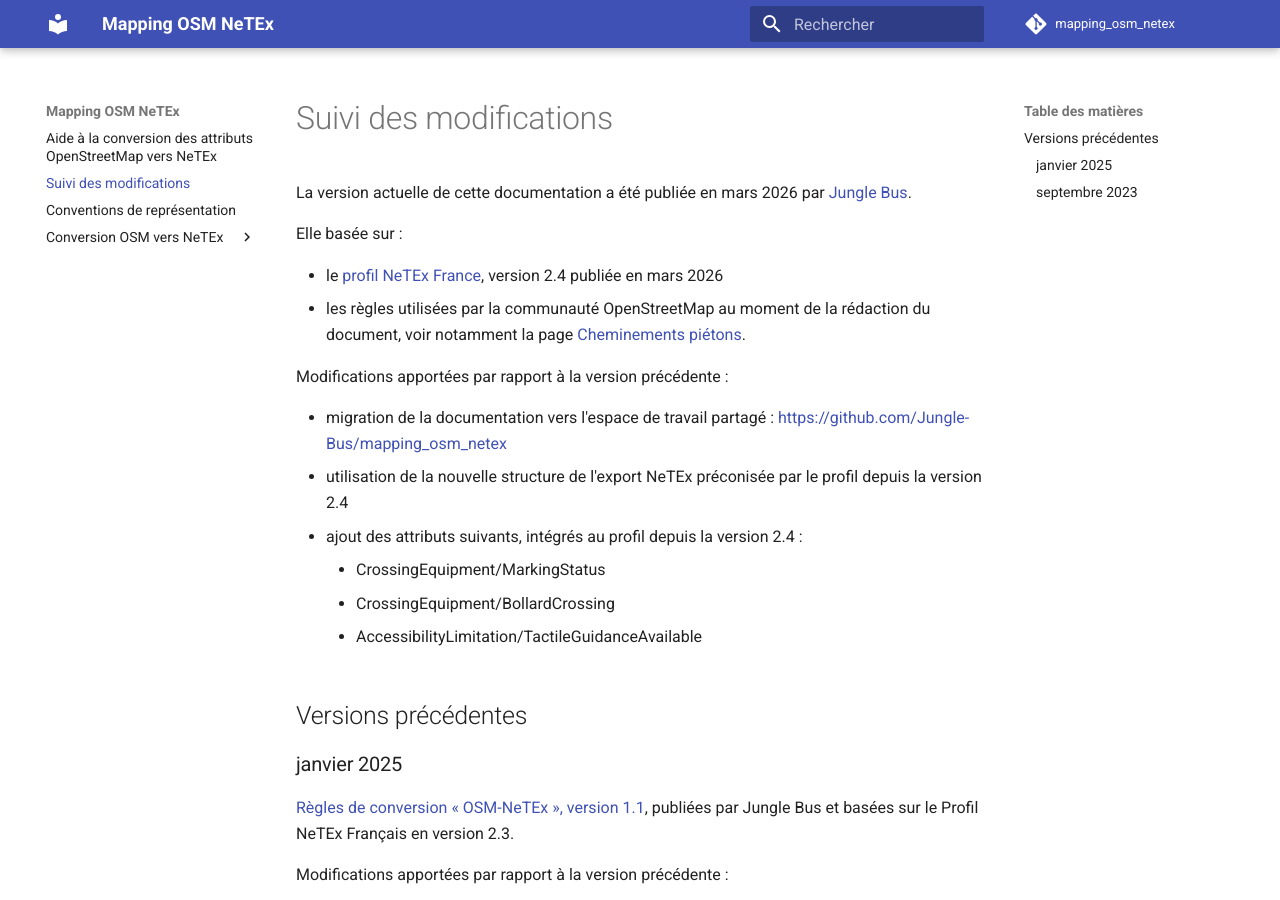
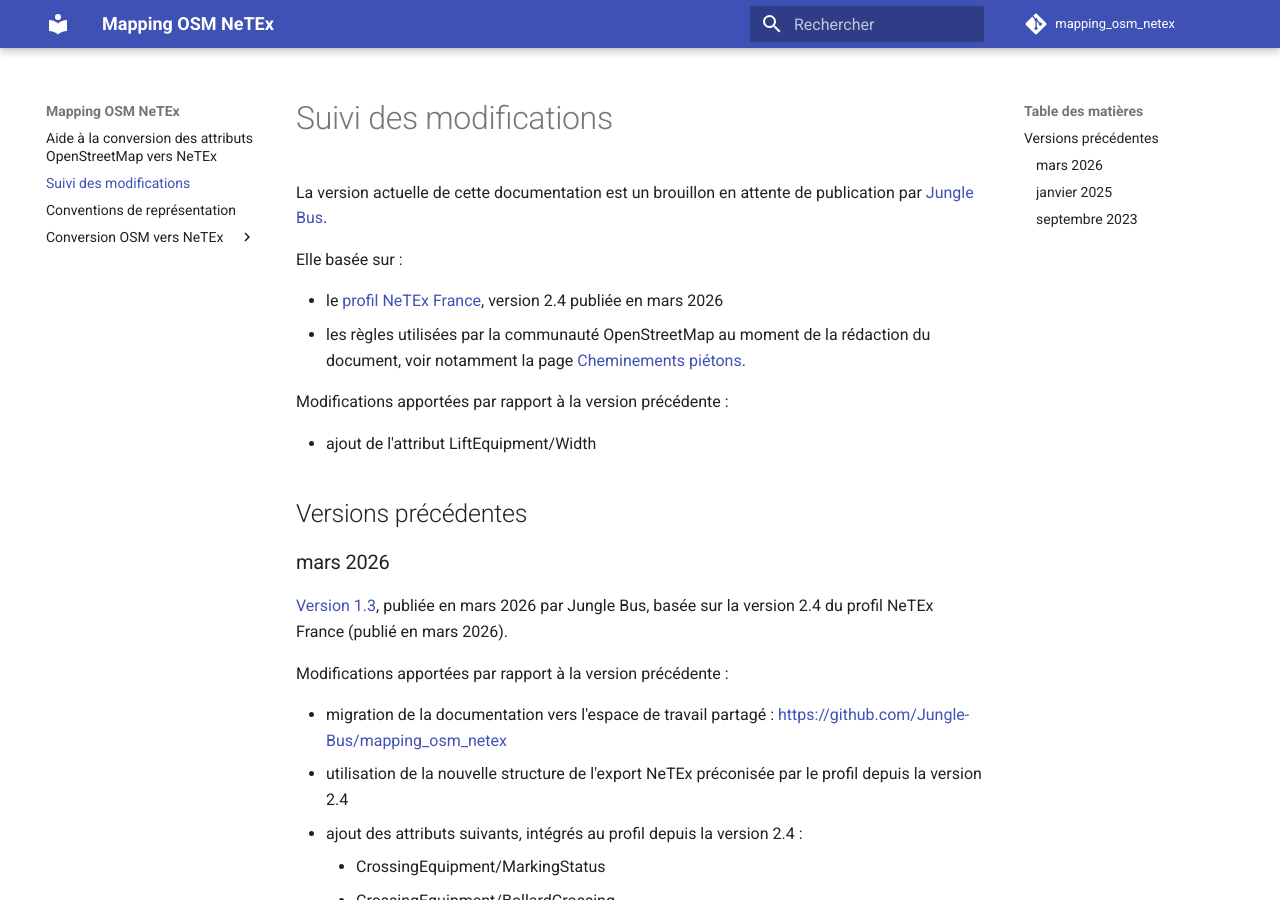
Before and after one commit to Jungle-Bus/mapping_osm_netex, an MkDocs documentation site: the page built from docs/changelog.md, in a window 1280 px wide and 900 px high. Built offline with MkDocs 1.6.1 and Material for MkDocs 9.7.7, drawn with Linux system fonts in a browser that asks for light colours; plug-ins that fetch from the network failed and are left out; comment, search, counter and statistics services are not loaded.

Commit message:
ajout de LiftEquipment/Width

```diff
--- a/docs/changelog.md
+++ b/docs/changelog.md
@@ -1,11 +1,21 @@
 # Suivi des modifications
 
-La version actuelle de cette documentation a été publiée en mars 2026 par [Jungle Bus](https://junglebus.io/).
+La version actuelle de cette documentation est un brouillon en attente de publication par [Jungle Bus](https://junglebus.io/).
 
 Elle basée sur :
 
 * le [profil NeTEx France](https://normes.transport.data.gouv.fr/normes/netex/), version 2.4 publiée en mars 2026
 * les règles utilisées par la communauté OpenStreetMap au moment de la rédaction du document, voir notamment la page [Cheminements piétons](https://wiki.openstreetmap.org/wiki/FR:Cheminements_pi%C3%A9tons).
+
+Modifications apportées par rapport à la version précédente :
+
+* ajout de l'attribut LiftEquipment/Width
+
+## Versions précédentes
+
+### mars 2026
+
+[Version 1.3](https://github.com/Jungle-Bus/mapping_osm_netex/releases/tag/v1.3), publiée en mars 2026 par Jungle Bus, basée sur la version 2.4 du profil NeTEx France (publié en mars 2026).
 
 Modifications apportées par rapport à la version précédente :
 
```
Also changed, not shown: other parts of docs/changelog.md (+0 -2 lines), docs/Conversion_OSM_vers_NeTEx/accessibility.md (+4 -0 lines).
